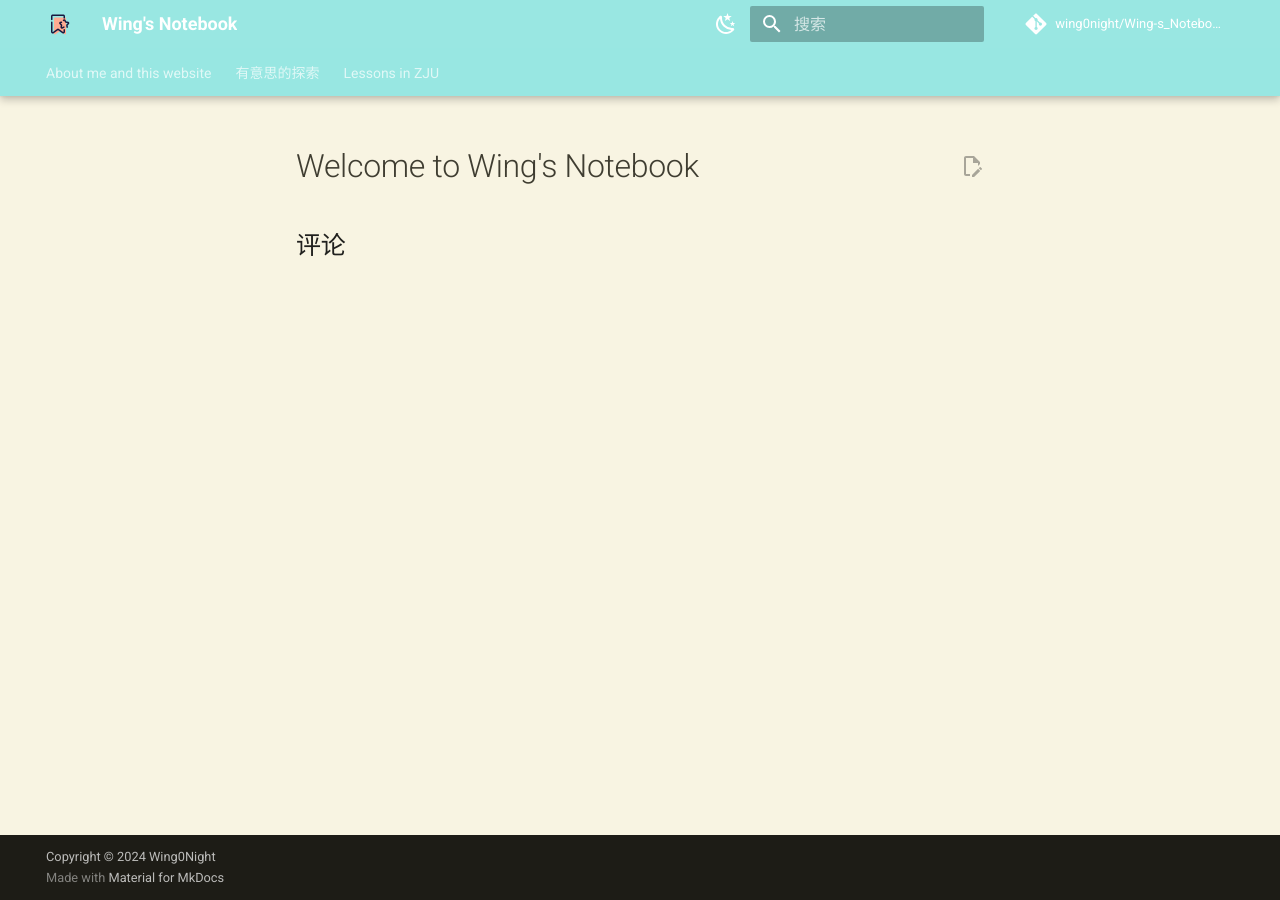
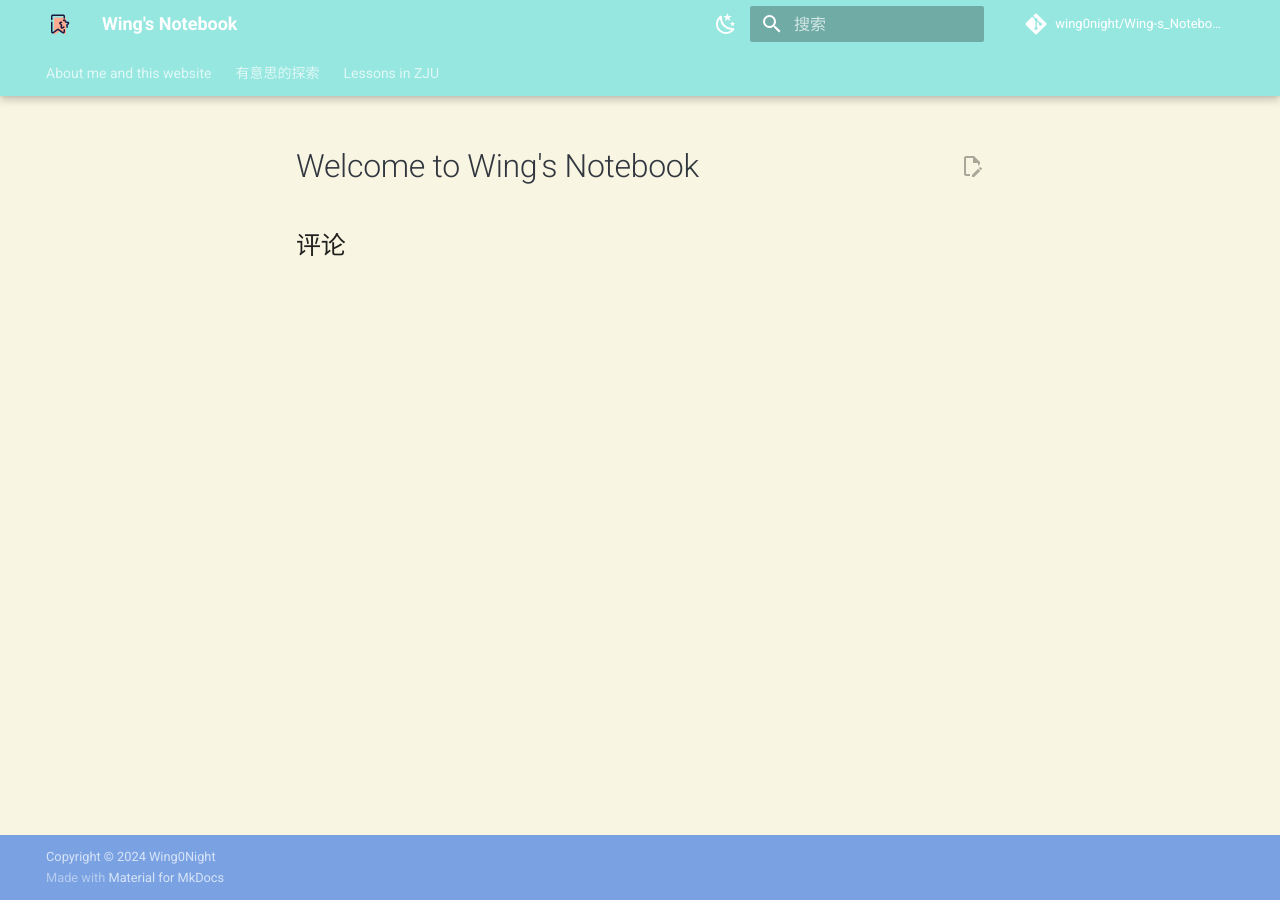
Before and after one commit to wing0night/Wing-s_Notebook, an MkDocs documentation site: the page built from docs/index.md, in a window 1280 px wide. Built offline with MkDocs 1.6.1 and Material for MkDocs 9.7.7, drawn with Linux system fonts in a browser that asks for light colours; comment, search, counter and statistics services are not loaded.

Commit message:
Update extra.css

```diff
--- a/docs/CSS/extra.css
+++ b/docs/CSS/extra.css
@@ -1,6 +1,7 @@
 [data-md-color-scheme="mylight"] {
-  --md-hue:50;
-  --md-primary-fg-color:        hsla(176, 62%, 75%, 0.99);/*被选中项目的颜色*/
+  --md-hue:217;
+  --md-hue2:54;
+  --md-primary-fg-color:        #97E7E1;/*导航栏的颜色*/
   --md-primary-fg-color--light: #b7ecd0;
   --md-primary-fg-color--dark:  #900303;
 
@@ -8,7 +9,7 @@
   --md-default-fg-color--light:hsla(var(--md-hue),13%,22%,1);
   --md-default-fg-color--lighter:hsla(var(183),26%,57%,1);
   --md-default-fg-color--lightest:hsla(var(183),26%,57%,1);
-  --md-default-bg-color:hsla(var(--md-hue),60%,93%,1);/*这行代码是默认背景色颜色设置*/
+  --md-default-bg-color:hsla(var(--md-hue2),60%,93%,1);/*这行代码是默认背景色颜色设置*/
   --md-default-bg-color--light:hsla(var(--md-hue),62%,75%,1);/*这行用于设置markdownh1和未被选中所以呈现浅色的选项卡*/
   --md-default-bg-color--lighter:hsla(var(--md-hue),62%,75%,1);
   --md-default-bg-color--lightest:hsla(var(--md-hue),15%,21%,0.07);
@@ -37,8 +38,8 @@
   --md-typeset-table-color--light:hsla(var(--md-hue),75%,95%,0.035);
   --md-admonition-fg-color:var(--md-default-fg-color);
   --md-admonition-bg-color:var(--md-default-bg-color);
-  --md-footer-bg-color:hsla(var(--md-hue),15%,12%,0.87);
-  --md-footer-bg-color--dark:hsla(var(--md-hue),15%,10%,1);
+  --md-footer-bg-color:#6AD4DD;
+  --md-footer-bg-color--dark:#7AA2E3;
   --md-shadow-z1:0 0.2rem 0.5rem #0003,0 0 0.05rem #cb3c3c1a;
   --md-shadow-z2:0 0.2rem 0.5rem #0000004d,0 0 0.05rem #00000040;
   --md-shadow-z3:0 0.2rem 0.5rem #0006,0 0 0.05rem #00000059;
@@ -46,7 +47,7 @@
 }
 
 [data-md-color-scheme="mydark"] {
-  --md-hue:50;
+  --md-hue:231;
   --md-primary-fg-color:        #8D72E1;/*导航栏的颜色*/
   --md-primary-fg-color--light: #b7ecd0;
   --md-primary-fg-color--dark:  #900303;
@@ -61,7 +62,7 @@
   --md-default-bg-color--lightest:hsla(var(--md-hue),15%,21%,0.07);
   --md-code-fg-color:hsla(var(--md-hue),18%,86%,1);
   --md-code-bg-color:hsla(var(--md-hue),15%,15%,1);
-  --md-code-hl-color:#3bce4426;
+  --md-code-hl-color:#50727B;
   --md-code-hl-number-color:#e6695b;
   --md-code-hl-special-color:#f06090;
   --md-code-hl-function-color:#c973d9;
@@ -76,7 +77,7 @@
   --md-code-hl-variable-color:var(--md-default-fg-color--light);
   --md-typeset-color:var(--md-default-fg-color);
   --md-typeset-a-color:var(--md-primary-fg-color);
-  --md-typeset-mark-color:#ffb7424d;
+  --md-typeset-mark-color:#50727B;
   --md-typeset-kbd-color:hsla(var(--md-hue),15%,94%,0.12);
   --md-typeset-kbd-accent-color:hsla(var(--md-hue),15%,94%,0.2);
   --md-typeset-kbd-border-color:hsla(var(--md-hue),15%,14%,1);
@@ -84,8 +85,8 @@
   --md-typeset-table-color--light:hsla(var(--md-hue),75%,95%,0.035);
   --md-admonition-fg-color:var(--md-default-fg-color);
   --md-admonition-bg-color:var(--md-default-bg-color);
-  --md-footer-bg-color:hsla(var(--md-hue),15%,12%,0.87);
-  --md-footer-bg-color--dark:hsla(var(--md-hue),15%,10%,1);
+  --md-footer-bg-color:hsla(var(--md-hue),28%,25%,1);
+  --md-footer-bg-color--dark:hsla(var(--md-hue),21%,40%,1);
   --md-shadow-z1:0 0.2rem 0.5rem #0003,0 0 0.05rem #cb3c3c1a;
   --md-shadow-z2:0 0.2rem 0.5rem #0000004d,0 0 0.05rem #00000040;
   --md-shadow-z3:0 0.2rem 0.5rem #0006,0 0 0.05rem #00000059;
```
